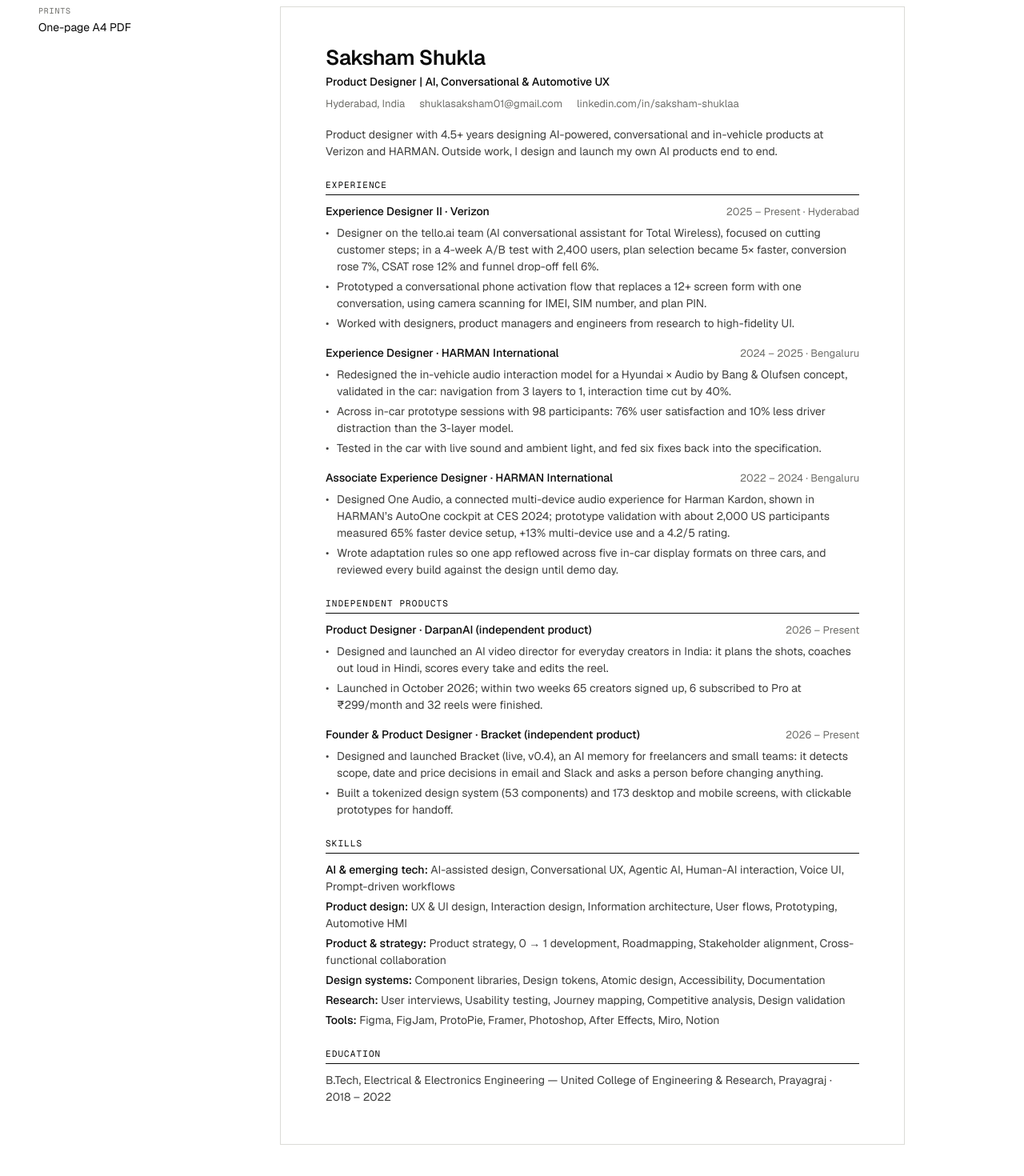
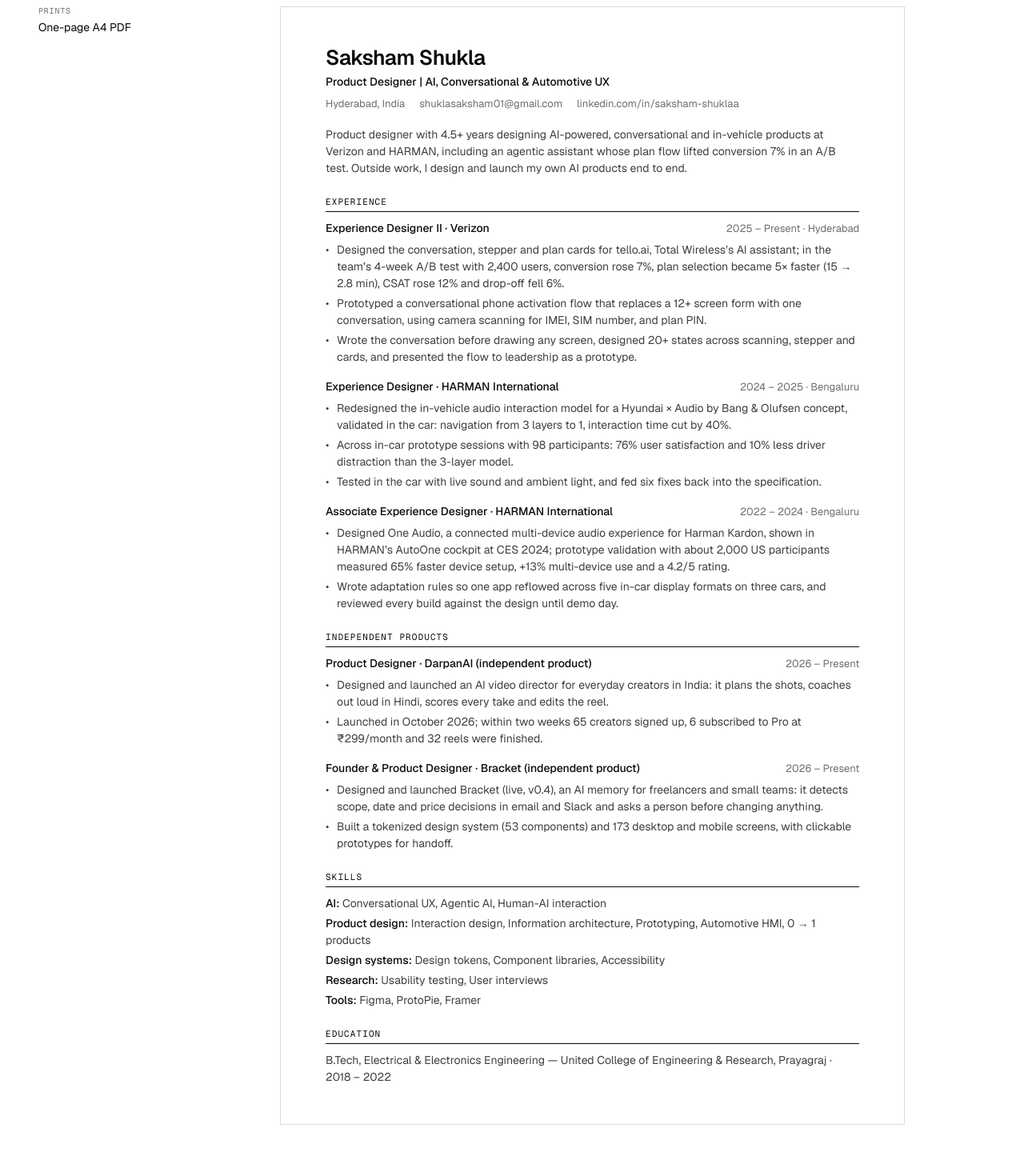
Before and after one commit to shuklasaksham/portfolio-new, a React (Vite) app: page /resume in a window 1280 px wide. Shown: the part 356-1826 px from the top of the page at 80% size. Built offline with nearby package versions, Linux system fonts and the light colour scheme.

Commit message:
Résumé: lead tello bullet with the result, specific third bullet, 16 skills, number in summary
Co-Authored-By: Claude Opus 5.5 <noreply@anthropic.com>

```diff
--- a/src/a3/content.ts
+++ b/src/a3/content.ts
@@ -75,7 +75,7 @@ export const profile = {
   linkedinLabel: 'linkedin.com/in/saksham-shuklaa',
   location: 'Hyderabad, India',
   summary:
-    'Product designer with 4.5+ years designing AI-powered, conversational and in-vehicle products at Verizon and HARMAN. Outside work, I design and launch my own AI products end to end.',
+    'Product designer with 4.5+ years designing AI-powered, conversational and in-vehicle products at Verizon and HARMAN, including an agentic assistant whose plan flow lifted conversion 7% in an A/B test. Outside work, I design and launch my own AI products end to end.',
 };
 
 export const cases: Case[] = [
@@ -754,9 +754,9 @@ export const resume = {
       role: 'Experience Designer II · Verizon',
       when: '2025 – Present · Hyderabad',
       bullets: [
-        'Designer on the tello.ai team (AI conversational assistant for Total Wireless), focused on cutting customer steps; in a 4-week A/B test with 2,400 users, plan selection became 5× faster, conversion rose 7%, CSAT rose 12% and funnel drop-off fell 6%.',
+        'Designed the conversation, stepper and plan cards for tello.ai, Total Wireless’s AI assistant; in the team’s 4-week A/B test with 2,400 users, conversion rose 7%, plan selection became 5× faster (15 → 2.8 min), CSAT rose 12% and drop-off fell 6%.',
         'Prototyped a conversational phone activation flow that replaces a 12+ screen form with one conversation, using camera scanning for IMEI, SIM number, and plan PIN.',
-        'Worked with designers, product managers and engineers from research to high-fidelity UI.',
+        'Wrote the conversation before drawing any screen, designed 20+ states across scanning, stepper and cards, and presented the flow to leadership as a prototype.',
       ],
     },
     {
@@ -796,12 +796,11 @@ export const resume = {
     },
   ],
   skills: [
-    ['AI & emerging tech', 'AI-assisted design, Conversational UX, Agentic AI, Human-AI interaction, Voice UI, Prompt-driven workflows'],
-    ['Product design', 'UX & UI design, Interaction design, Information architecture, User flows, Prototyping, Automotive HMI'],
-    ['Product & strategy', 'Product strategy, 0 → 1 development, Roadmapping, Stakeholder alignment, Cross-functional collaboration'],
-    ['Design systems', 'Component libraries, Design tokens, Atomic design, Accessibility, Documentation'],
-    ['Research', 'User interviews, Usability testing, Journey mapping, Competitive analysis, Design validation'],
-    ['Tools', 'Figma, FigJam, ProtoPie, Framer, Photoshop, After Effects, Miro, Notion'],
+    ['AI', 'Conversational UX, Agentic AI, Human-AI interaction'],
+    ['Product design', 'Interaction design, Information architecture, Prototyping, Automotive HMI, 0 → 1 products'],
+    ['Design systems', 'Design tokens, Component libraries, Accessibility'],
+    ['Research', 'Usability testing, User interviews'],
+    ['Tools', 'Figma, ProtoPie, Framer'],
   ] as [string, string][],
   education: 'B.Tech, Electrical & Electronics Engineering — United College of Engineering & Research, Prayagraj · 2018 – 2022',
 };
```
Also changed, not shown: 2 other files (tests, documents, lock files or other folders).
